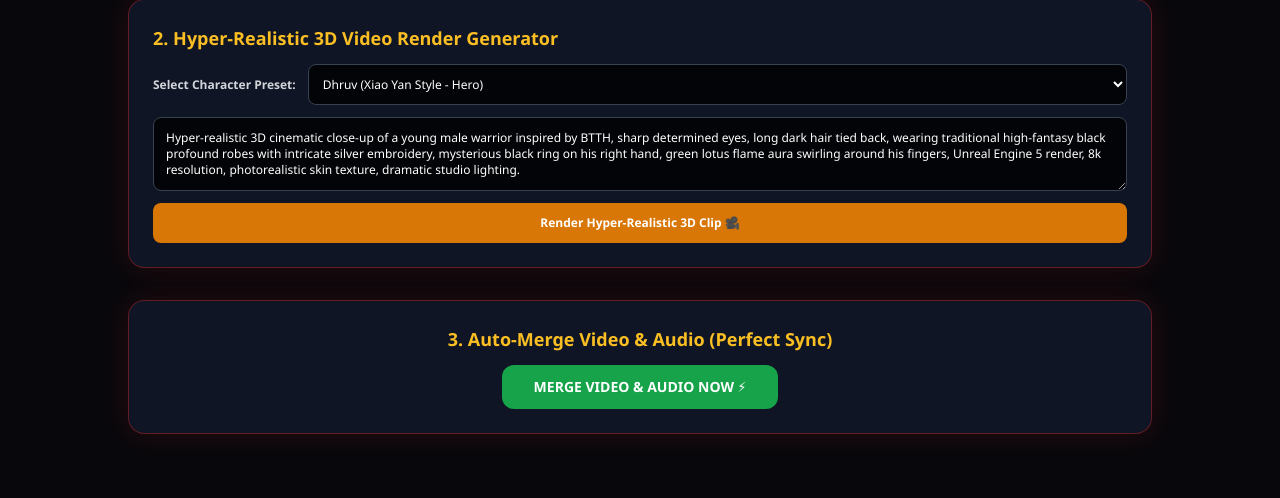
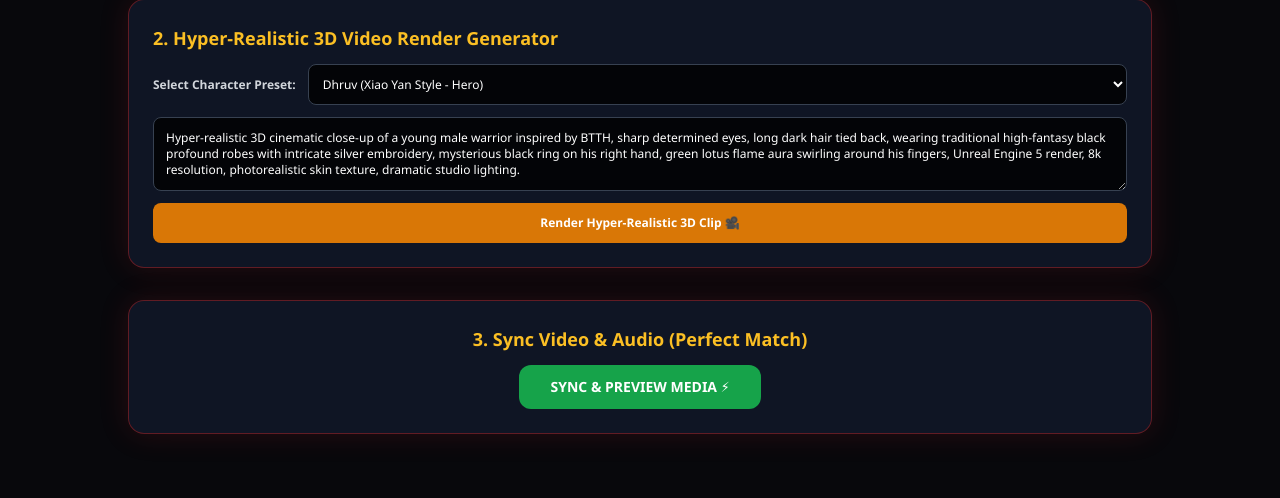
Before and after one commit to badmashromeo0007-design/-, a Flask app: page / in a window 1280 px wide. Shown: the part 709-1207 px from the top of the page. Run offline with Flask 3, Linux system fonts and the light colour scheme; some libraries are stand-ins or nearby versions.

Commit message:
Rename Auto Merge to Auto Sync in index.html

```diff
--- a/templates/index.html
+++ b/templates/index.html
@@ -84,13 +84,14 @@
             </div>
         </div>
 
-        <!-- Auto Merge Studio -->
+        <!-- Auto Sync Studio -->
         <div class="red-glow bg-gray-900/90 rounded-2xl p-6 backdrop-blur-md mb-8 text-center">
-            <h2 class="text-lg font-bold text-amber-400 mb-3">3. Auto-Merge Video & Audio (Perfect Sync)</h2>
-            <button onclick="mergeMedia()" id="mergeBtn" class="bg-green-600 hover:bg-green-700 text-white font-extrabold py-3 px-8 rounded-xl text-sm">MERGE VIDEO & AUDIO NOW ⚡</button>
-            <div id="finalContainer" class="mt-4 hidden">
-                <p class="text-xs text-green-400 mb-2">Final Synchronized Video Ready!</p>
+            <h2 class="text-lg font-bold text-amber-400 mb-3">3. Sync Video & Audio (Perfect Match)</h2>
+            <button onclick="mergeMedia()" id="mergeBtn" class="bg-green-600 hover:bg-green-700 text-white font-extrabold py-3 px-8 rounded-xl text-sm">SYNC & PREVIEW MEDIA ⚡</button>
+            <div id="finalContainer" class="mt-4 hidden space-y-3">
+                <p class="text-xs text-green-400">Synchronized Media Ready for Playback!</p>
                 <video id="finalVideo" controls class="w-full max-w-xl mx-auto rounded-xl border border-green-500 shadow-2xl"></video>
+                <audio id="finalAudioSync" controls class="w-full max-w-md mx-auto"></audio>
             </div>
         </div>
 
@@ -180,7 +181,7 @@
                 return;
             }
             const btn = document.getElementById('mergeBtn');
-            btn.innerText = 'Merging Video & Audio...';
+            btn.innerText = 'Syncing Media...';
 
             const res = await fetch('/merge-media', {
                 method: 'POST',
@@ -191,11 +192,15 @@
             if(data.success) {
                 const finalVid = document.getElementById('finalVideo');
                 finalVid.src = data.final_video_url;
+
+                const finalAud = document.getElementById('finalAudioSync');
+                finalAud.src = data.synchronized_audio_url;
+
                 document.getElementById('finalContainer').classList.remove('hidden');
-                btn.innerText = 'MERGE SUCCESSFUL ✅';
+                btn.innerText = 'SYNCHRONIZATION SUCCESSFUL ✅';
             } else {
-                alert('Merge Error: ' + data.error);
-                btn.innerText = 'MERGE VIDEO & AUDIO NOW ⚡';
+                alert('Error: ' + data.error);
+                btn.innerText = 'SYNC & PREVIEW MEDIA ⚡';
             }
         }
     </script>
```
